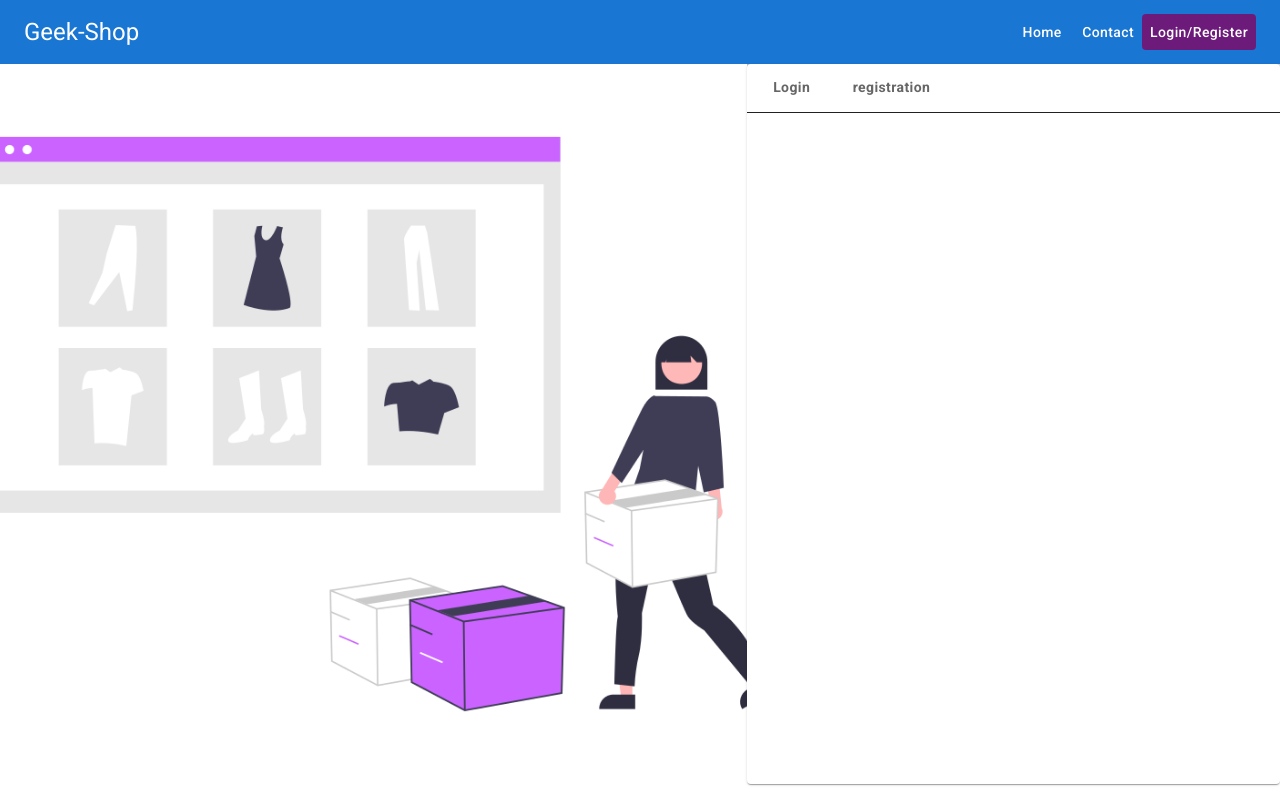
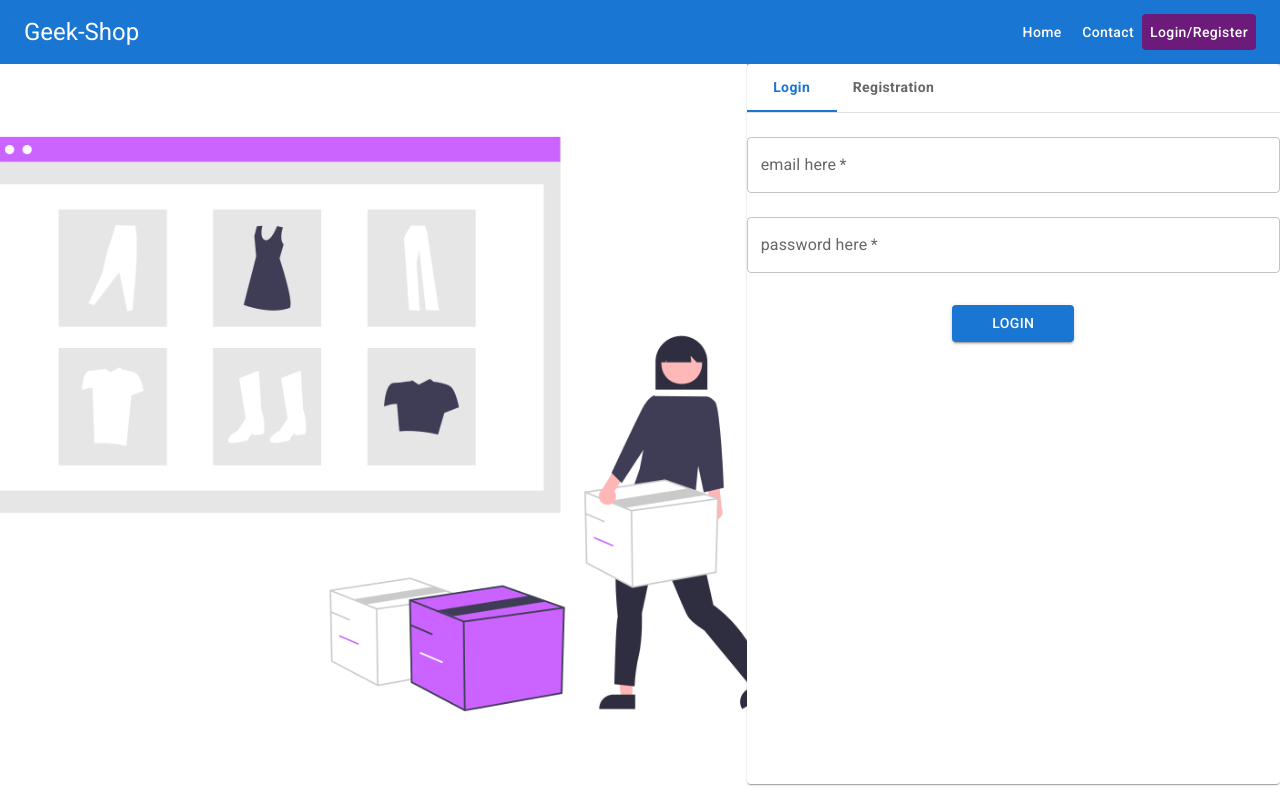
Before and after one commit to ptechvilla/React_Code, a React (Create React App) app: page /login in a window 1280 px wide. Built offline with nearby package versions, Linux system fonts and the light colour scheme.

Commit message:
login page

```diff
--- a/src/App.js
+++ b/src/App.js
@@ -28,6 +28,7 @@ import React from 'react';
 //import Json_using_axios from './component/json_using_axios'
 //import Todo from './component/TodoList/Todo'
 import AppLogin from './AppLogin'
+//import Todo2 from './components/Todolist2Exm/Todo2'
 
 
 
@@ -60,7 +61,8 @@ function App() {
       {/* <Json_using_axios/> */}
       {/* <Todo /> */}
       {/* <Info/> */}
-      <AppLogin />
+      <AppLogin />    {/* Authentication and dashboard */}
+      {/* <Todo2 /> */}
 
 
 
--- a/src/AppLogin.js
+++ b/src/AppLogin.js
@@ -7,9 +7,7 @@ import LoginReg from './LoginRegistration/pages/auth/LoginReg'
 
 const AppLogin = () => {
     return (
-
         <>
-
             <Routes>
                 <Route path="/" element={<Layout />} >
                     <Route index element={<Home />} />
--- a/src/LoginRegistration/pages/auth/LoginReg.jsx
+++ b/src/LoginRegistration/pages/auth/LoginReg.jsx
@@ -1,29 +1,52 @@
 import React from 'react'
-import { Grid,Card, Typography,Tabs,Tab,Box,TabPanel  } from '@mui/material'
+import { Grid, Card, Typography, Tabs, Tab, Box } from '@mui/material'
 import pic1 from '../../../images/pic1.png'
+import { useState } from 'react'
 import UserLogin from './UserLogin'
+//import UserLogin from './UserLogin';
+
+const TabPanel = (props) => {
+    const { children, value, index } = props;
+    return (
+        <div role='tabpanel' hidden={value !== index}>
+            {
+                value === index && (
+                    <Box>{children}</Box>
+                )
+            }
+        </div>
+
+    );
+}
 
 const LoginReg = () => {
-  return ( <>
-  <Grid container sx={{height:'90vh'}}>
+    const [value,setValue]=useState(0);
+    const Handlechange=( event, newvalue)=>{
+        setValue(newvalue)
+    }
+    return (<>
+        <Grid container sx={{ height: '90vh' }}>
             <Grid item lg={7} sm={5} sx={{
-        backgroundImage:`url(${pic1})`,
-        backgroundRepeat:'no-repeat',
-        backgroundSize:'cover',
-        backgroundPosition:'center'
+                backgroundImage: `url(${pic1})`,
+                backgroundRepeat: 'no-repeat',
+                backgroundSize: 'cover',
+                backgroundPosition: 'center'
             }}>
             </Grid>
 
             <Grid item lg={5} sm={7} sx={{}}>
-        <Card sx={{height:"100%", weight:"100%"}}>
+                <Card sx={{ height: "100%", weight: "100%" }}>
                     <Box>
-                <Box sx={{borderBottom:1, }}>
-                    <Tabs>
-                        <Tab label="Login" sx={{textTransform:'none',fontWeight:'bold'}}></Tab>
-                        <Tab label="registration" sx={{textTransform:'none',fontWeight:'bold'}}></Tab>
+                        <Box sx={{ borderBottom: 1, borderColor: 'divider' }}>
+                            <Tabs value={value} onChange={Handlechange}>
+                                <Tab label="Login" sx={{ textTransform: 'none', fontWeight: 'bold' }}></Tab>
+                                <Tab label="Registration" sx={{ textTransform: 'none', fontWeight: 'bold' }}></Tab>
                             </Tabs>
                         </Box>
-
+                        <TabPanel value={value} index={0} >
+                            <UserLogin />
+                        </TabPanel>
+                        <TabPanel value={value} index={1} >User Registration</TabPanel>
                     </Box>
                 </Card>
             </Grid>
--- a/src/LoginRegistration/pages/auth/UserLogin.jsx
+++ b/src/LoginRegistration/pages/auth/UserLogin.jsx
@@ -1,8 +1,16 @@
 import React from 'react'
+import { TextField, Button, Box,Alert } from '@mui/material'
 
 const UserLogin = () => {
-  return (
-    <div>UserLogin</div>
+  return ( <>
+     <Box component='form' sx={{mt:1}} id='login-form'>
+      <TextField margin='normal' required fullWidth id='email' name='email' label='email here' />
+      <TextField margin='normal' required fullWidth id='password' name='password' label='password here' type="password" />
+      <Box textAlign='center'>
+      <Button sx={{mt:3, mb:2, px:5}} variant="contained">Login</Button>
+      </Box>
+     </Box>
+    </>
   )
 }
 
--- /dev/null
+++ b/src/components/Todolist2Exm/Todo2.jsx
@@ -0,0 +1,59 @@
+import React from 'react'
+import Box from '@mui/material/Box';
+import Card from '@mui/material/Card';
+import CardActions from '@mui/material/CardActions';
+import CardContent from '@mui/material/CardContent';
+import Button from '@mui/material/Button';
+import Typography from '@mui/material/Typography';
+import Plan from './Plan'
+
+import { CardActionArea, Stack } from '@mui/material';
+
+class Todo2 extends React.Component {
+    state = {
+        items: [],
+        text: ''
+    }
+    handleinput = (e) => {
+        this.setState({ text: e.target.value })
+        // console.log(e.target.value);
+    }
+    handleClick = () => {
+        if (this.state.text != "") {
+            const items = [...this.state.items, this.state.text]
+            this.setState({ items: items, text: '' })
+        }
+    }
+    ondeleteItem = (id) => {
+        const item=[...this.state.items]
+        item.splice(id,1);
+        this.setState({items:item})
+    }
+
+    render() {
+        return (
+            <>
+                <Card sx={{ ml: '450px', mt: '100px', mr: '450px', mb: '100px', bgcolor: 'acqua', height: "350px", bgcolor: '#e1bee7' }}>
+                    <Typography>
+                        <h2 style={{ textAlign: "center" }}>Todo List</h2>
+                    </Typography>
+                    <CardActionArea>
+                        <Stack spacing={2} direction='row'>
+                            <input type="text" style={{ marginLeft: '110px', width: "250px" }} value={this.state.text} onChange={this.handleinput} />
+                            <Button variant='outlined' size="small" onClick={this.handleClick}>ADD</Button>
+                        </Stack>
+                        {
+                            this.state.items.map((value, i) => {
+                                return <Plan key={i} id={i} value={value} senddata={this.ondeleteItem} />;
+                            })
+                        }
+                    </CardActionArea>
+
+                </Card>
+
+            </>
+        )
+    }
+}
+
+export default Todo2
```
Also changed, not shown: src/component/TodoList/Plan.jsx (+5 -8 lines), src/component/TodoList/Todo.jsx (+14 -11 lines), src/components/Todolist2Exm/Plan.jsx (added, +15 -0 lines), src/LoginRegistration/pages/Layout.jsx (line endings or trailing spaces). Lines whose indentation alone changed are shown as unchanged.
